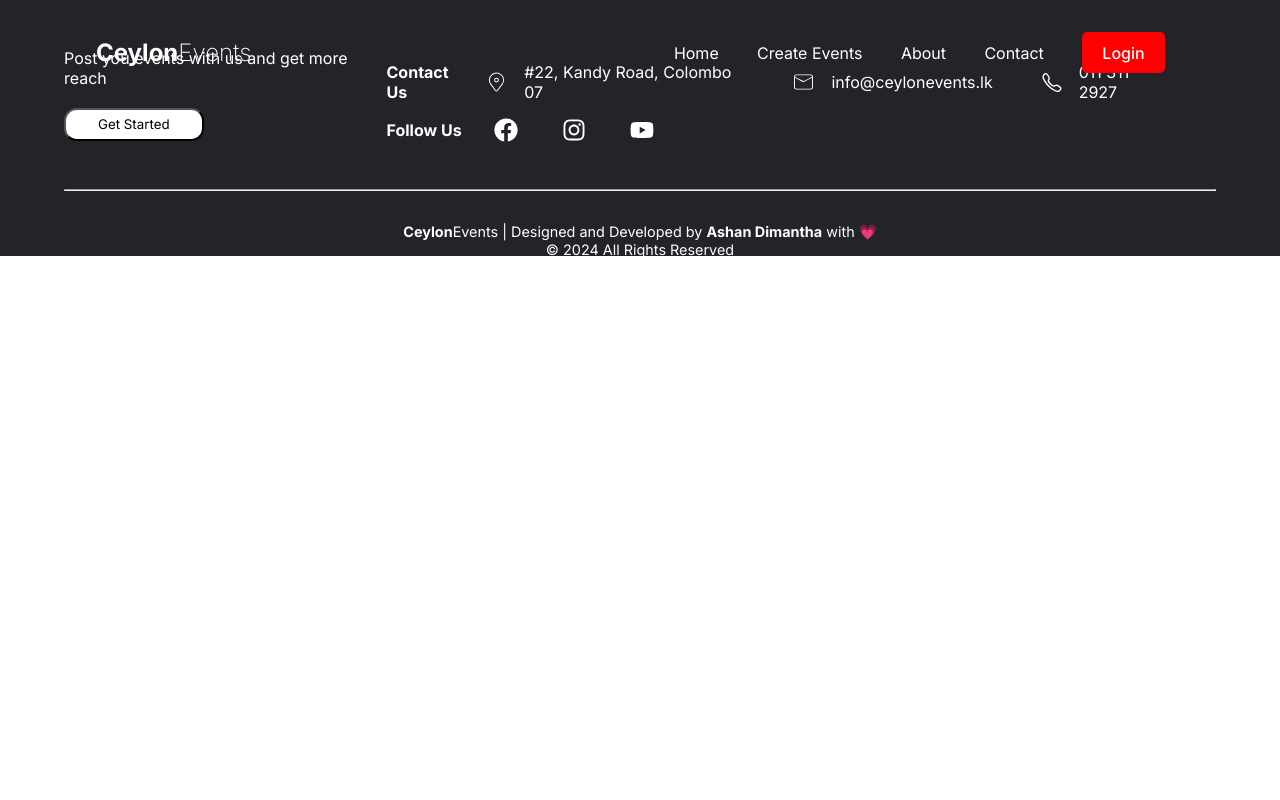
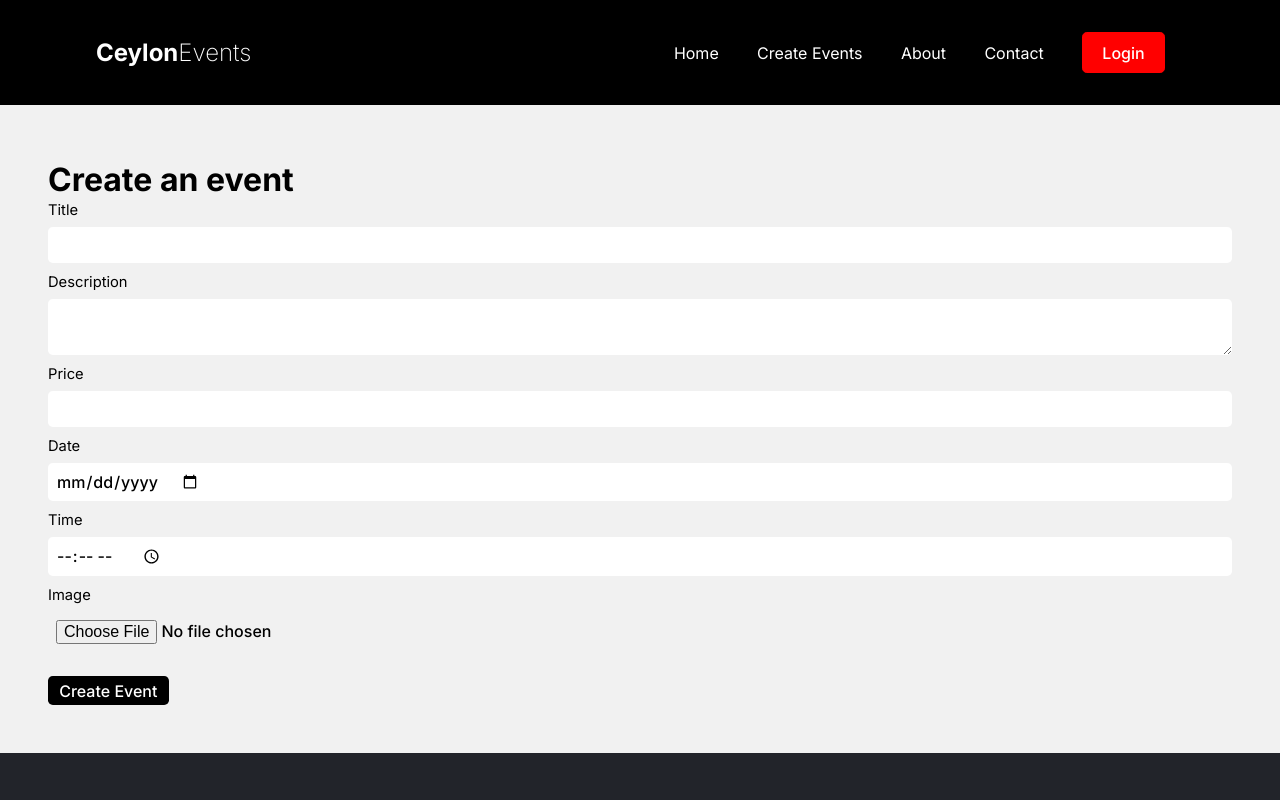
Before and after one commit to ashandimantha2000/CeylonEvents, a React (Vite) app in the folder Client/: page /create in a window 1280 px wide. Shown: the top 800 px of the page. Built offline with nearby package versions, Linux system fonts and the light colour scheme.

Commit message:
add:create

```diff
--- a/Client/src/components/Auth/Auth.module.scss
+++ b/Client/src/components/Auth/Auth.module.scss
@@ -6,7 +6,7 @@
   align-items: center;
   height: 100vh;
   width: 100%;
-  background-color: #f5f5f5;
+  background-color: #f1f1f1;
   .left {
     width: 50%;
     height: 100%;
--- a/Client/src/components/UserProfile/UserProfile.jsx
+++ b/Client/src/components/Auth/UserProfile.jsx
@@ -16,10 +16,10 @@ function UserProfile() {
       <div className={styles.btns}>
         <button className={styles.edit}>Edit Password</button>
         <button className={styles.logout}>Log Out</button>
+
         <button className={styles.delete}>Delete Account</button>
       </div>
       <div className={styles.events}>
-
         <h3>My Events</h3>
         <hr />
         <Event />
--- /dev/null
+++ b/Client/src/components/CreateComp/CreateComp.jsx
@@ -0,0 +1,30 @@
+import styles from "./CreateComp.module.scss";
+
+function CreateComp() {
+  return (
+    <div>
+      <main>
+        <div className={styles.allform}>
+          <h1>Create an event</h1>
+          <form>
+            <label htmlFor="title">Title</label>
+            <input type="text" id="title" name="title" />
+            <label htmlFor="description">Description</label>
+            <textarea id="description" name="description" />
+            <label htmlFor="price">Price</label>
+            <input type="number" id="price" name="price" />
+            <label htmlFor="date">Date</label>
+            <input type="date" id="date" name="date" />
+            <label htmlFor="time">Time</label>
+            <input type="time" id="time" name="time" />
+            <label htmlFor="image">Image</label>
+            <input type="file" id="image" name="image" />
+            <button type="submit">Create Event</button>
+          </form>
+        </div>
+      </main>
+    </div>
+  );
+}
+
+export default CreateComp;
--- /dev/null
+++ b/Client/src/components/CreateComp/CreateComp.module.scss
@@ -0,0 +1,19 @@
+@import "../../styles/base.scss";
+
+main {
+  background-color: #f1f1f1;
+  width: 100%;
+  .allform {
+    margin-top: 7rem;
+    form{
+        width: 100%;
+        input, textarea{
+            width: 100%;
+        }
+    }
+  }
+  button{
+    margin-top: 1rem;
+    @include btn($bg: black, $stroke: white);
+  }
+}
--- a/Client/src/components/Nav/Nav.jsx
+++ b/Client/src/components/Nav/Nav.jsx
@@ -24,7 +24,7 @@ const data = [
 function Nav() {
   const location = useLocation();
   const page =
-    location.pathname === "/login" || location.pathname === "/signup" || location.pathname === "/profile";
+    location.pathname === "/login" || location.pathname === "/signup" || location.pathname === "/profile" || location.pathname === "/create";
   const [isScrolled, setIsScrolled] = useState(false);
 
   useEffect(() => {
--- /dev/null
+++ b/Client/src/pages/Create.jsx
@@ -0,0 +1,11 @@
+import CreateComp from '../components/CreateComp/CreateComp'
+
+function Create() {
+  return (
+    <div>
+        <CreateComp />
+    </div>
+  )
+}
+
+export default Create
--- a/Client/src/pages/Profile.jsx
+++ b/Client/src/pages/Profile.jsx
@@ -1,4 +1,4 @@
-import UserProfile from "../components/UserProfile/UserProfile"
+import UserProfile from "../components/Auth/UserProfile"
 
 function Profile() {
   return (
--- a/Client/src/routes/UserRoutes.jsx
+++ b/Client/src/routes/UserRoutes.jsx
@@ -7,6 +7,7 @@ import Login from "../pages/Login";
 import SignUp from "../pages/SignUp";
 import EventDetails from "../components/Event/EventDetails";
 import Profile from "../pages/Profile";
+import Create from "../pages/Create";
 
 function UserRoutes() {
   return (
@@ -15,6 +16,7 @@ function UserRoutes() {
       <Routes>
         <Route path="/" element={<Home />} />
         <Route path="/event-details/:_id" element={<EventDetails />} />
+        <Route path="/create" element={<Create />} />
         <Route path="/login" element={<Login />} />
         <Route path="/signup" element={<SignUp />} />
         <Route path="/profile" element={<Profile />} />
--- a/Client/src/styles.scss
+++ b/Client/src/styles.scss
@@ -18,7 +18,7 @@ main {
   padding: 3rem;
 }
 
-input {
+input, textarea {
   padding: 0.5rem;
   margin: 0.5rem 0rem;
   border-radius: 0.3rem;
```
Also changed, not shown: Client/src/components/Auth/UserProfile.module.scss (renamed from Client/src/components/UserProfile/UserProfile.module.scss).
